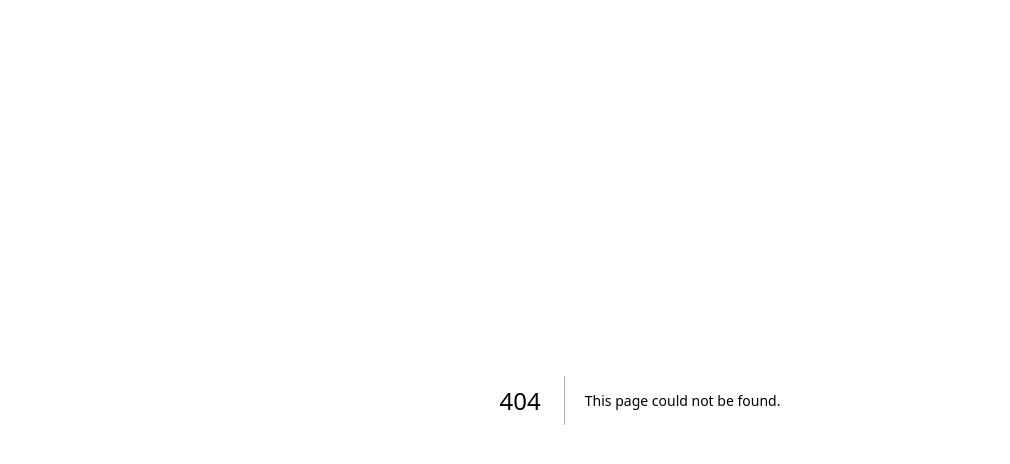
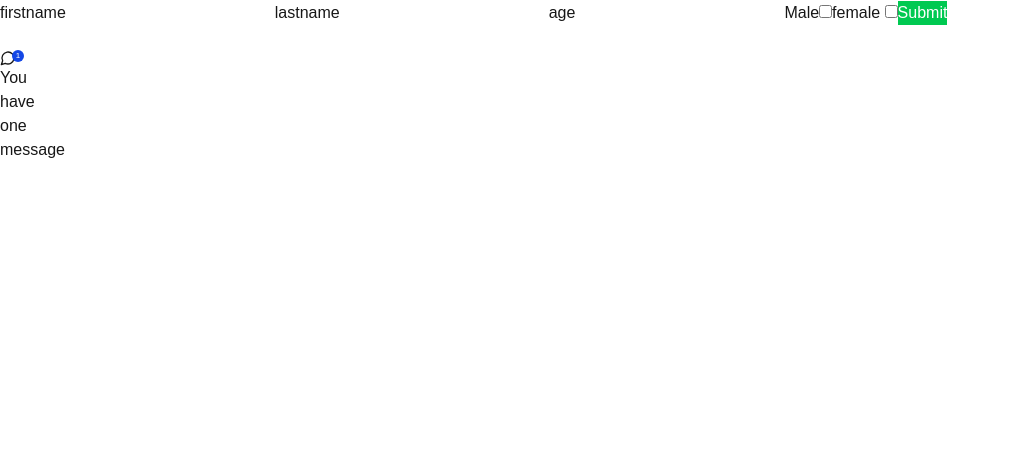
Before and after one commit to Awsome-obedeh/april-react, a Next.js app: page /signup in a window 1280 px wide. Before the commit this address had no page. Shown: the top 464 px of the page, without its empty margins (0-1010 px from the left). Built offline with nearby package versions, Linux system fonts and the light colour scheme.

Commit message:
meme generator

```diff
--- /dev/null
+++ b/src/app/signup/page.jsx
@@ -0,0 +1,46 @@
+
+
+import Notifications from '@/components/Notifications'
+import { handleSubmit } from '@/lib/action'
+import React from 'react'
+
+export default function SignUp() {
+
+
+  return (
+    <div>
+      <form action={handleSubmit}>
+        <label htmlFor="">firstname</label>
+        <input className='border-1 border-white' type="text" name="firstname" />
+        <label htmlFor="">lastname</label>
+        <input className='border-1 border-white' type="text" name="lastname" />
+        <label htmlFor="">age</label>
+        <input className='border-1 border-white' type="number" name="age" />
+
+        <label htmlFor="sex">Male</label>
+        <input type="checkbox" name="male" value="male" id="sex" />
+        <label htmlFor="sex">female </label>
+        <input type="checkbox" name="female" value='female' id="sex" />
+
+        {/* tasks
+
+        1) what is the value of 2*2 give 4 option using a radio button with on correct answer and one wrong answer
+        2) Manchester vs fulham
+        a) mount
+        b) chuma
+        c)bassey
+        d)mbuemmo
+
+        3) using a textarea write a short description about your self
+
+        4) i want a user to select his ir her state of origin- in a selcect input.
+        add 5 states in nigeria as options
+        */}
+
+        <button type='submit' className='bg-green-500 text-white'>Submit</button>
+      </form>
+
+      <Notifications/>
+    </div>
+  )
+}
--- /dev/null
+++ b/src/components/Notifications.jsx
@@ -0,0 +1,18 @@
+import React from 'react'
+import { LuMessageCircle } from "react-icons/lu";
+
+export default function Notifications() {
+  return (
+    <div className='relative w-4 mt-6  '>
+        <LuMessageCircle/>
+        <p className=" absolute -right-2 top-0 h-3 w-3 rounded-full bg-blue-700 flex justify-center items-center text-white text-[8px]">1</p>
+        <p>You have one message</p>
+
+        {/* cahllenge:
+        -If there are no unread messages display "you are all caught up!
+        -if there is exactly one unread message, it should read "You have 1 unread message"(singular)
+        -if there are > 1 unread messages, display your have (n) unread messages
+        " */}
+    </div>
+  )
+}
--- /dev/null
+++ b/src/lib/action.js
@@ -0,0 +1,12 @@
+
+"use server"
+export async function handleSubmit(formData){
+
+        const firstname= formData.get("firstname")
+        console.log(firstname)
+
+        // using Object.fromEntries to handle a large form entry
+
+        // challenge- get all checked boxes values from the object
+
+}
```
